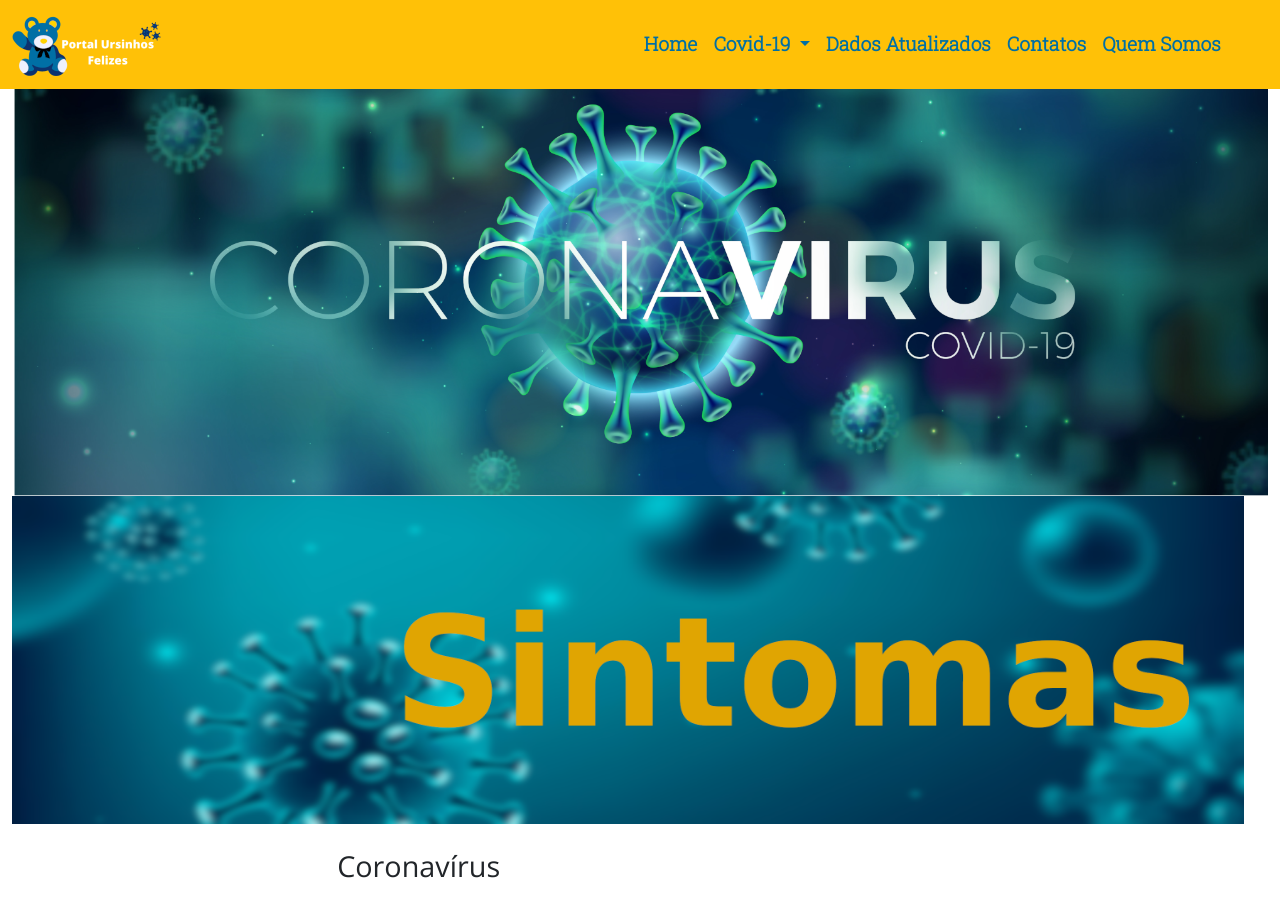
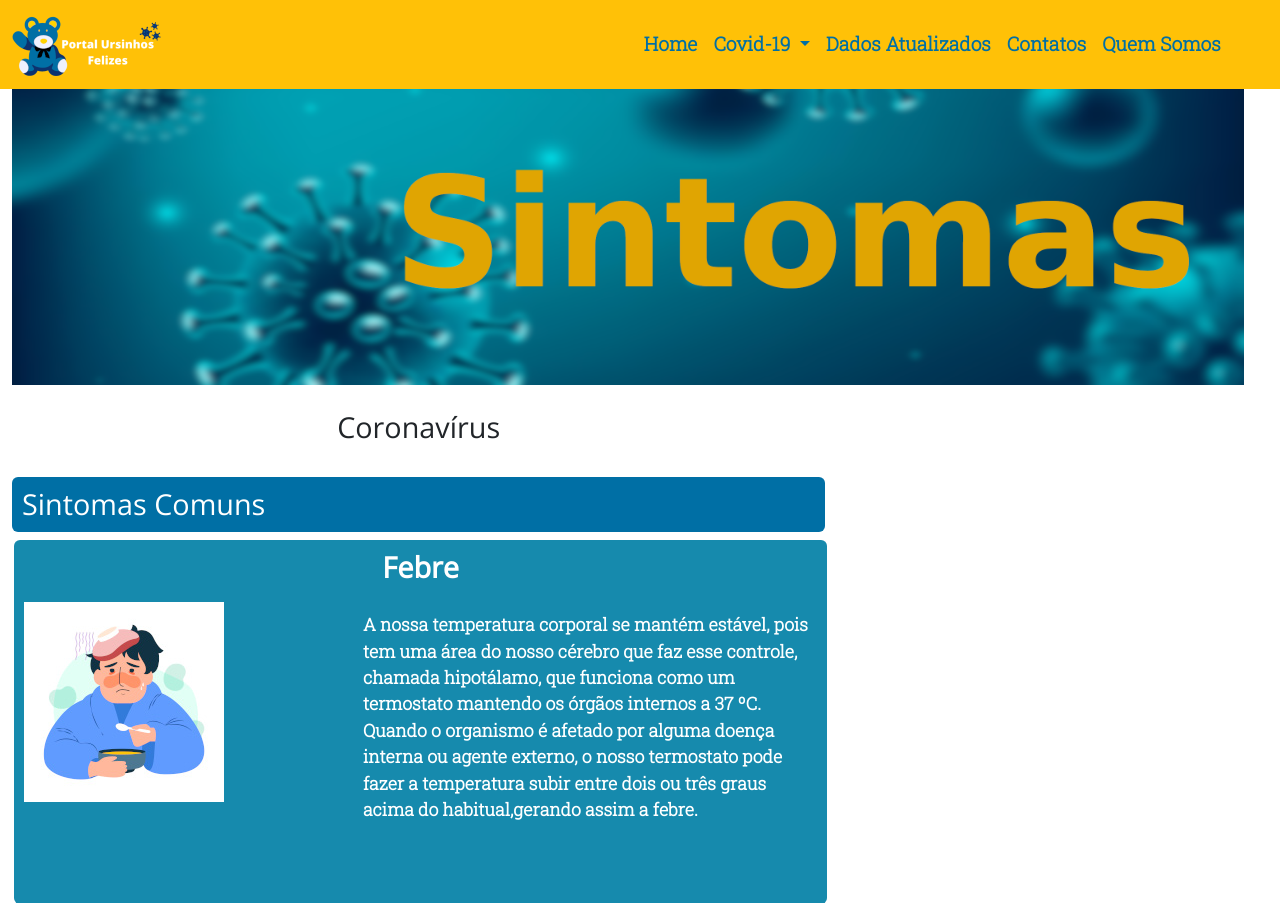
Before and after one commit to Allysson1/Projeto-integrador, a PHP site: page /sintomas.php in a window 1280 px wide. Shown: the top 903 px of the page. Run offline with PHP 8.4, Linux system fonts and the light colour scheme; some libraries are stand-ins or nearby versions.

Commit message:
tela sintomas

```diff
--- a/sintomas.php
+++ b/sintomas.php
@@ -23,7 +23,6 @@
 
 
         <main>
-            <img src="../Projeto-integrador/images/index.png" class="img-fluid imgprincipal" id="img-header" alt="">
             <div class="row">
 
 
```
